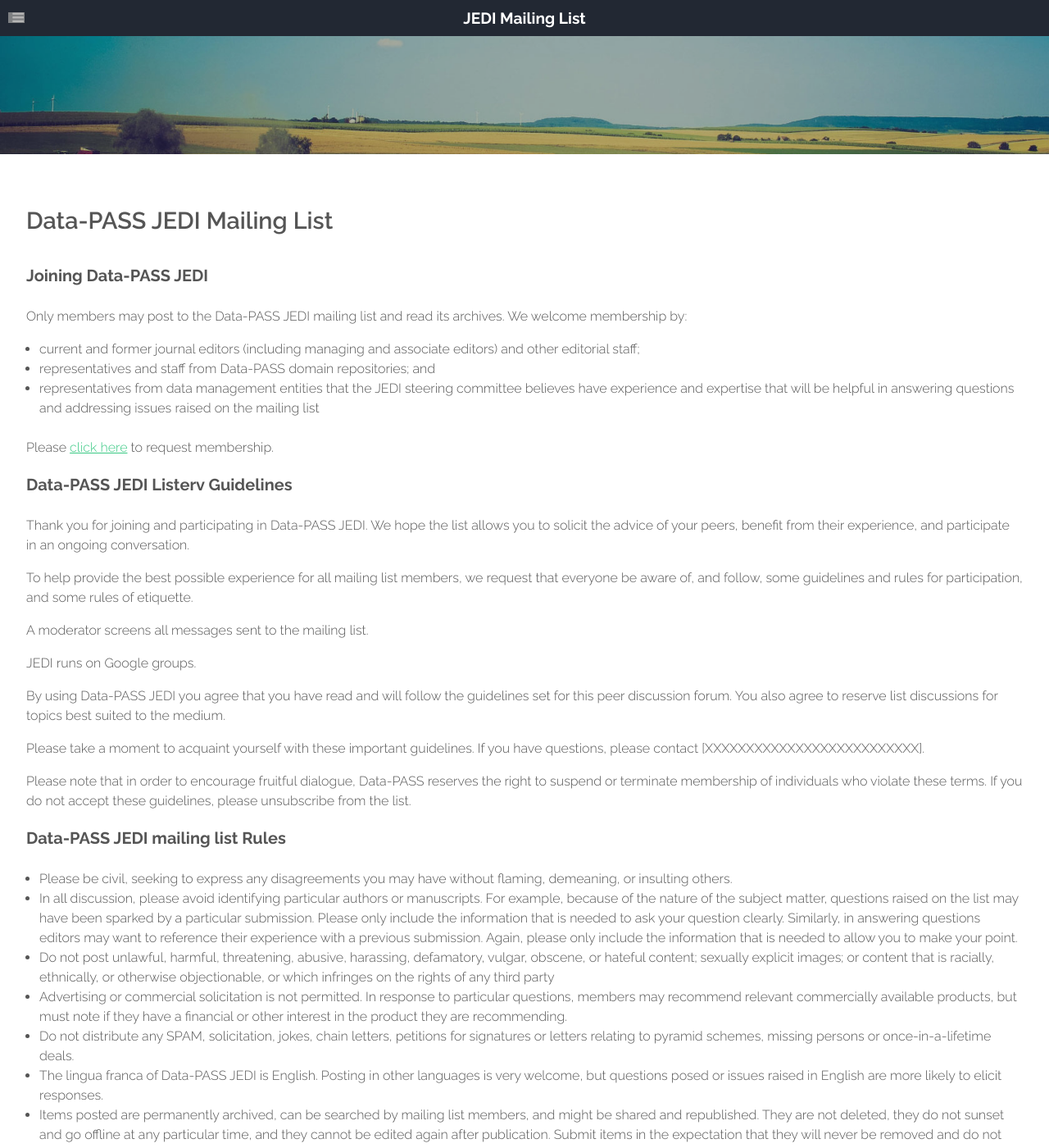
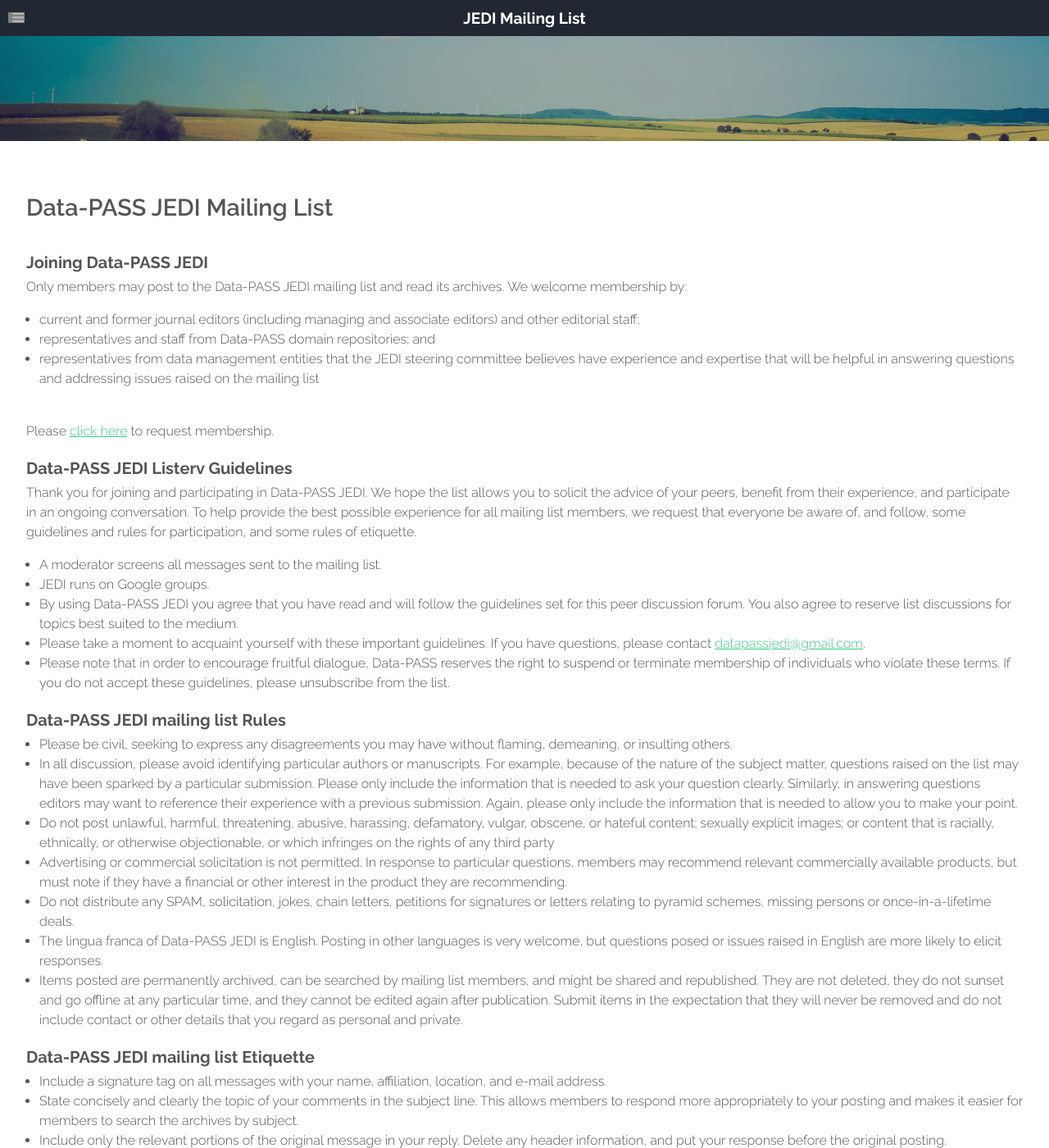
Before and after one commit to adam3smith/dpjedi-stage, a Jekyll site: the page built from docs/mailing-list.html, in a window 1280 px wide and 1400 px high. Shown: the whole window at 82% size. Built offline with Jekyll 4.4.1, drawn with Linux system fonts in a browser that asks for light colours; grey boxes are pictures that could not be loaded.

Commit message:
Typos and list margins

```diff
--- a/docs/archives.html
+++ b/docs/archives.html
@@ -10,7 +10,7 @@ layout: main
 				<header class="major">
 					<h2>Accessing the JEDI Archives</h2>
 				</header>
-				<p>The Journal Editors’ Discussion Interface has an archive of all messages on Google Groups. As a JEDI member, you can access the archive <a href="https://groups.google.com/forum/#!forum/dpjedi">here</a>. Your e-mail has to be associated with a google account to allow access. <a href="</p>
+				<p>The Journal Editors’ Discussion Interface has an archive of all messages on Google Groups. As a JEDI member, you can access the archive <a href="https://groups.google.com/forum/#!forum/dpjedi">here</a>. Your e-mail has to be associated with a google account to allow access. <a href="datapassjedi@gmail.com">Contact the JEDI administrator</a> if you have trouble accessing the archive.</p>
 				<p> If you are not yet a member, <a href="{{ site.baseurl }}/join.html">join JEDI</a> here.
 			</section>
 		</div>
--- a/docs/assets/css/style.css
+++ b/docs/assets/css/style.css
@@ -45,7 +45,7 @@
 		color: inherit;
 		font-weight: 700;
 		line-height: 1.75em;
-		margin-bottom: 1em;
+		margin-bottom: 0em;
 	}
 
 		h1 a, h2 a, h3 a, h4 a, h5 a, h6 a {
@@ -344,7 +344,8 @@
 			color: white;
 		}
 		ul.simpleList {
-			list-style-type:disc
+			list-style-type:disc;
+			margin-bottom: 1em;
 		}
 			ul.simpleList li {
 				margin-left: 1em;
--- a/docs/mailing-list.html
+++ b/docs/mailing-list.html
@@ -22,13 +22,14 @@ layout: main
 
 <h3>Data-PASS JEDI Listerv Guidelines</h3>
 
-<p>Thank you for joining and participating in Data-PASS JEDI. We hope the list allows you to solicit the advice of your peers, benefit from their experience, and participate in an ongoing conversation.</p>
-<p>To help provide the best possible experience for all mailing list members, we request that everyone be aware of, and follow, some guidelines and rules for participation, and some rules of etiquette.</p>
-<p>A moderator screens all messages sent to the mailing list.</p>
-<p>JEDI runs on Google groups.</p>
-<p>By using Data-PASS JEDI you agree that you have read and will follow the guidelines set for this peer discussion forum. You also agree to reserve list discussions for topics best suited to the medium.</p>
-<p>Please take a moment to acquaint yourself with these important guidelines. If you have questions, please contact [XXXXXXXXXXXXXXXXXXXXXXXXXX].</p>
-<p>Please note that in order to encourage fruitful dialogue, Data-PASS reserves the right to suspend or terminate membership of individuals who violate these terms. If you do not accept these guidelines, please unsubscribe from the list.</p>
+<p>Thank you for joining and participating in Data-PASS JEDI. We hope the list allows you to solicit the advice of your peers, benefit from their experience, and participate in an ongoing conversation. To help provide the best possible experience for all mailing list members, we request that everyone be aware of, and follow, some guidelines and rules for participation, and some rules of etiquette.</p>
+<ul class="simpleList">
+<li>A moderator screens all messages sent to the mailing list.</li>
+<li>JEDI runs on Google groups.</li>
+<li>By using Data-PASS JEDI you agree that you have read and will follow the guidelines set for this peer discussion forum. You also agree to reserve list discussions for topics best suited to the medium.</li>
+<li>Please take a moment to acquaint yourself with these important guidelines. If you have questions, please contact <a href="mailto:datapassjedi@gmail.com">datapassjedi@gmail.com</a>.</li>
+<li>Please note that in order to encourage fruitful dialogue, Data-PASS reserves the right to suspend or terminate membership of individuals who violate these terms. If you do not accept these guidelines, please unsubscribe from the list.</li>
+</ul>
 <h3>Data-PASS JEDI mailing list Rules</h3>
 
 <ul class="simpleList">
@@ -55,7 +56,7 @@ layout: main
 <li>Do not send administrative messages, such as "remove me from the list", through the mailing list. To unsubscribe from the list, follow the directions at the bottom of the mailing list email message.</li>
 
 <li>Warn other list subscribers of lengthy messages either in the subject line or at the beginning of the message body with a line that says "Long Message."</li>
-
+</ul>
 <h3>Disclaimer</h3>
 <ul class="simpleList">
 <li>This list is provided as a service by members of the Data-PASS Alliance, in collaboration with Syracuse University. Data-PASS, its member organizations, and Syracuse University accept no responsibility for the opinions and information posted on this site by others.</li>
--- a/docs/thankyou.html
+++ b/docs/thankyou.html
@@ -8,7 +8,7 @@ layout: main
 		<div class="container">
 			<section>
 				<header class="major">
-					<h2>Join Request Sent Successfully/h2>
+					<h2>Join Request Sent Successfully</h2>
 				</header>
 			<p>Your request to Join JEDI, the Journal Editors’ Discussion Interface, was submitted successfully. Submissions are moderated, so please allow up to 48hs before you will be added to the google group.
 			</section>
```
Also changed, not shown: docs/about.html (+3 -4 lines).
